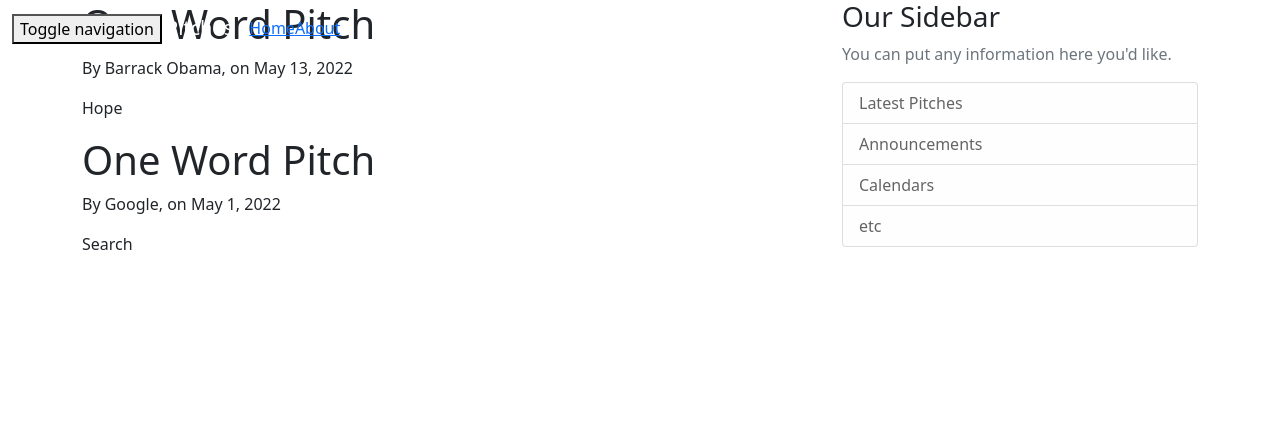
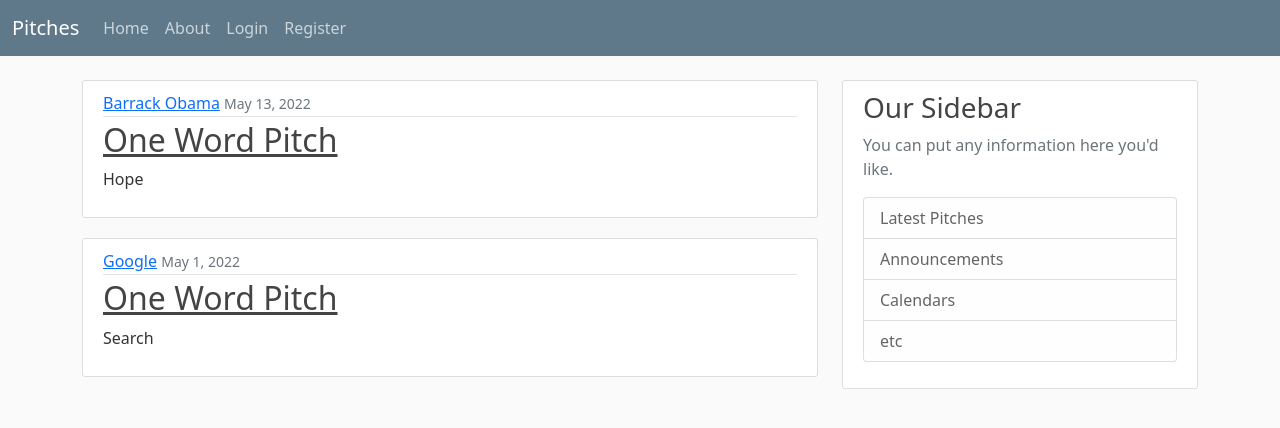
Before and after one commit to gracenyutu/perfect-pitch, a Flask app: page / in a window 1280 px wide. Shown: the top 428 px of the page. Run offline with Flask 2, Linux system fonts and the light colour scheme.

Commit message:
edit the for loop in home.html content for better display and add some styling for it

```diff
--- a/static/css/styles.css
+++ b/static/css/styles.css
@@ -17,15 +17,15 @@ h6 {
   background-color: #5f788a;
 }
 
-.site-header .navbar-nav .nav-link {
+.header .navbar-nav .nav-link {
   color: #cbd5db;
 }
 
-.site-header .navbar-nav .nav-link:hover {
+.header .navbar-nav .nav-link:hover {
   color: #ffffff;
 }
 
-.site-header .navbar-nav .nav-link.active {
+.header .navbar-nav .nav-link.active {
   font-weight: 500;
 }
 
@@ -37,16 +37,16 @@ h6 {
   margin-bottom: 20px;
 }
 
-.article-title {
+.pitch-type {
   color: #444444;
 }
 
-a.article-title:hover {
+a.pitch-title:hover {
   color: #428bca;
   text-decoration: none;
 }
 
-.article-content {
+.pitch-content {
   white-space: pre-line;
 }
 
@@ -56,13 +56,13 @@ a.article-title:hover {
   margin-right: 16px;
 }
 
-.article-metadata {
+.pitch-metadata {
   padding-bottom: 1px;
   margin-bottom: 4px;
   border-bottom: 1px solid #e3e3e3;
 }
 
-.article-metadata a:hover {
+.pitch-metadata a:hover {
   color: #333;
   text-decoration: none;
 }
--- a/templates/home.html
+++ b/templates/home.html
@@ -1,8 +1,15 @@
 {% extends "layout.html" %}
 {% block content %}
     {% for pitch in pitches%}
-        <h1>{{ pitch.type }}</h1>
-        <p>By {{ pitch.author}}, on {{ pitch.date_posted}}</p>
-        <p>{{ pitch.content}}</p>
+        <div class="media content-section">
+            <div class="media-body">
+            <div class="pitch-metadata">
+                <a class="mr-2" href="#">{{ pitch.author }}</a>
+                <small class="text-muted">{{ pitch.date_posted }}</small>
+            </div>
+            <h2><a class="pitch-type" href="#">{{ pitch.type }}</a></h2>
+            <p class="pitch-content">{{ pitch.content }}</p>
+            </div>
+        </div>
     {% endfor %}
 {% endblock %}
--- a/templates/layout.html
+++ b/templates/layout.html
@@ -5,6 +5,7 @@
     <meta http-equiv="X-UA-Compatible" content="IE=edge">
     <meta name="viewport" content="width=device-width, initial-scale=1.0">
     <link href="https://cdn.jsdelivr.net/npm/bootstrap@5.0.2/dist/css/bootstrap.min.css" rel="stylesheet" integrity="sha384-EVSTQN3/azprG1Anm3QDgpJLIm9Nao0Yz1ztcQTwFspd3yD65VohhpuuCOmLASjC" crossorigin="anonymous">
+    <link rel="stylesheet" href="{{url_for('static',filename='css/styles.css')}}">
     {% if title %}
         <title>Pitches - {{ title }}</title>
     {% else %}
@@ -12,23 +13,23 @@
     {% endif %}
 </head>
 <body>
-    <header class="site-header">
+    <header class="header">
         <div class="navbar navbar-expand-md navbar-dark bg-steel fixed-top " role="navigation">
             <div class="container-fluid">
                 <div class="navbar-header">
-                    <button type="button" class="navbar-toggle" data-toggle="collapse" data-target=".navbar-collapse">
-                      <span class="sr-only">Toggle navigation</span>
+                    <!-- <button type="button" class="navbar-toggle" data-toggle="collapse" data-target=".navbar-collapse">
+                      <span class="sr-only">Pitches</span>
                       <span class="icon-bar"></span>
                       <span class="icon-bar"></span>
                       <span class="icon-bar"></span>
-                    </button>
+                    </button> -->
                     <a class="navbar-brand" href="/"> Pitches </a>
                 </div>
-                <div class="navbar-collapse collapse">
-                    <ul class="nav navbar-nav">
-                        <li><a href="/">Home</a></li>
-                        <li><a href="/about">About</a></li>
-                </div>
+                <div class="collapse navbar-collapse" id="navbarToggle">
+                    <div class="navbar-nav mr-auto">
+                      <a class="nav-item nav-link" href="/">Home</a>
+                      <a class="nav-item nav-link" href="/about">About</a>
+                    </div>
                 <div class="navbar-nav">
                     <a class="nav-item nav-link" href="/login">Login</a>
                     <a class="nav-item nav-link" href="/register">Register</a>
```
